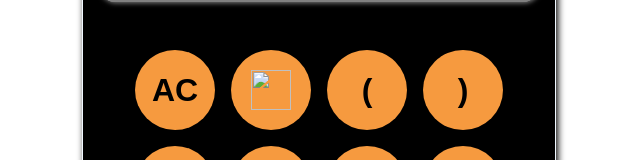
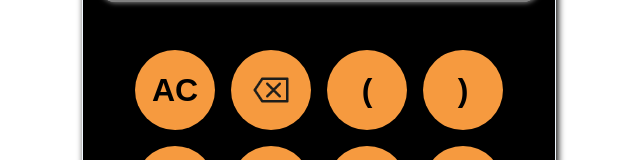
Before and after one commit to adujoelbz/My-Projects, a plain HTML site: page Calculator/index.html in a window 1280 px wide. Shown: the part 198-358 px from the top of the page, without its empty margins (321-961 px from the left). Drawn offline with nearby package versions, Linux system fonts and the light colour scheme.

Commit message:
Update index.html

```diff
--- a/Calculator/index.html
+++ b/Calculator/index.html
@@ -20,7 +20,7 @@
       <section class="input__section">
         <button onclick="clearDisplay()">AC</button>
         <button onclick="deleteDisplay()">
-          <img src="../IMG/8635367.png" width="40" height="40" alt="" />
+          <img src="8635367.png" width="40" height="40" alt="" />
         </button>
         <button onclick="appendOpenParenthesis()">&#40;</button>
         <button onclick="appendCloseParenthesis()">&#41;</button>
```
